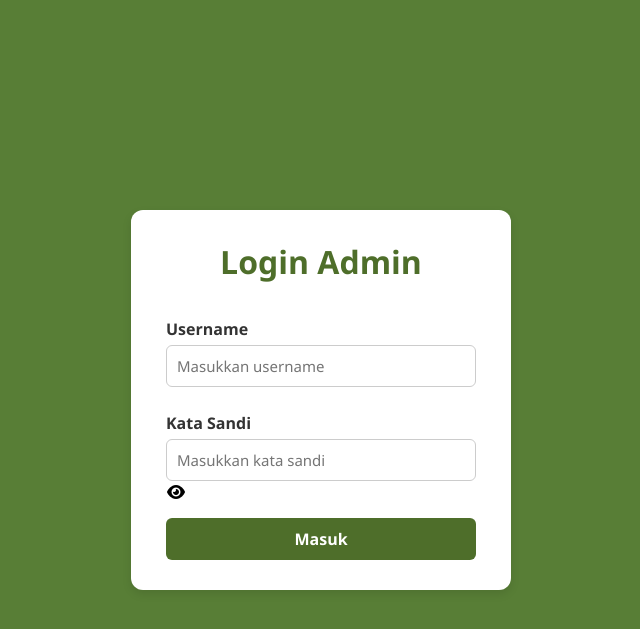
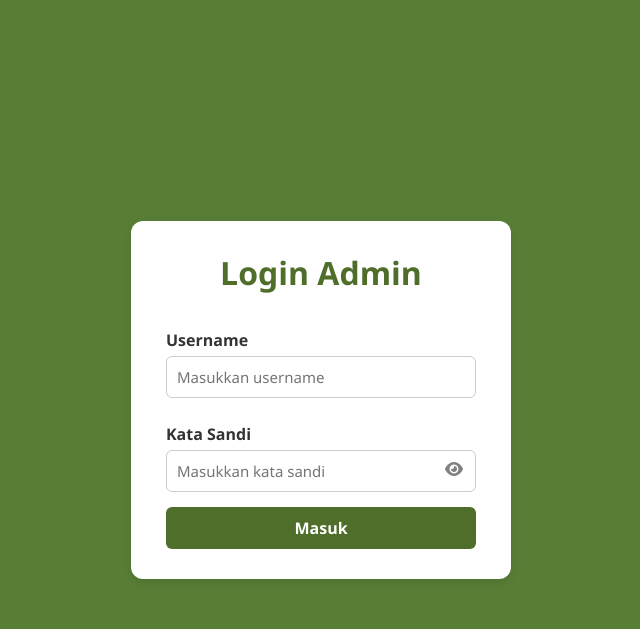
Before and after one commit to ranggacuyyu/PBL_SITAWAR, a PHP site: page /login_admin.php in a window 1280 px wide. Shown: the top 629 px of the page, without its empty margins (319-959 px from the left). Run offline with PHP 8.4, Linux system fonts and the light colour scheme; some libraries are stand-ins or nearby versions.

Commit message:
Implement styles for password visibility toggle
Added styles for password visibility toggle feature.

```diff
--- a/admin/login_admin.css
+++ b/admin/login_admin.css
@@ -57,6 +57,24 @@
       font-size: 15px;
     }
 
+    .password-wrapper {
+      position: relative;
+    }
+
+    .password-wrapper input {
+      width: 100%;
+      padding-right: 40px;
+    }
+
+    .toggle-eye {
+      position: absolute;
+      right: 12px;
+      top: 50%;
+      transform: translateY(-50%);
+      cursor: pointer;
+      color: gray;
+    }
+
     .login-container button {
       width: 100%;
       padding: 10px;
@@ -73,5 +91,3 @@
     .login-container button:hover {
       background: #273a15;
     }
-
-    /* ================= DASHBOARD ================= */
```
